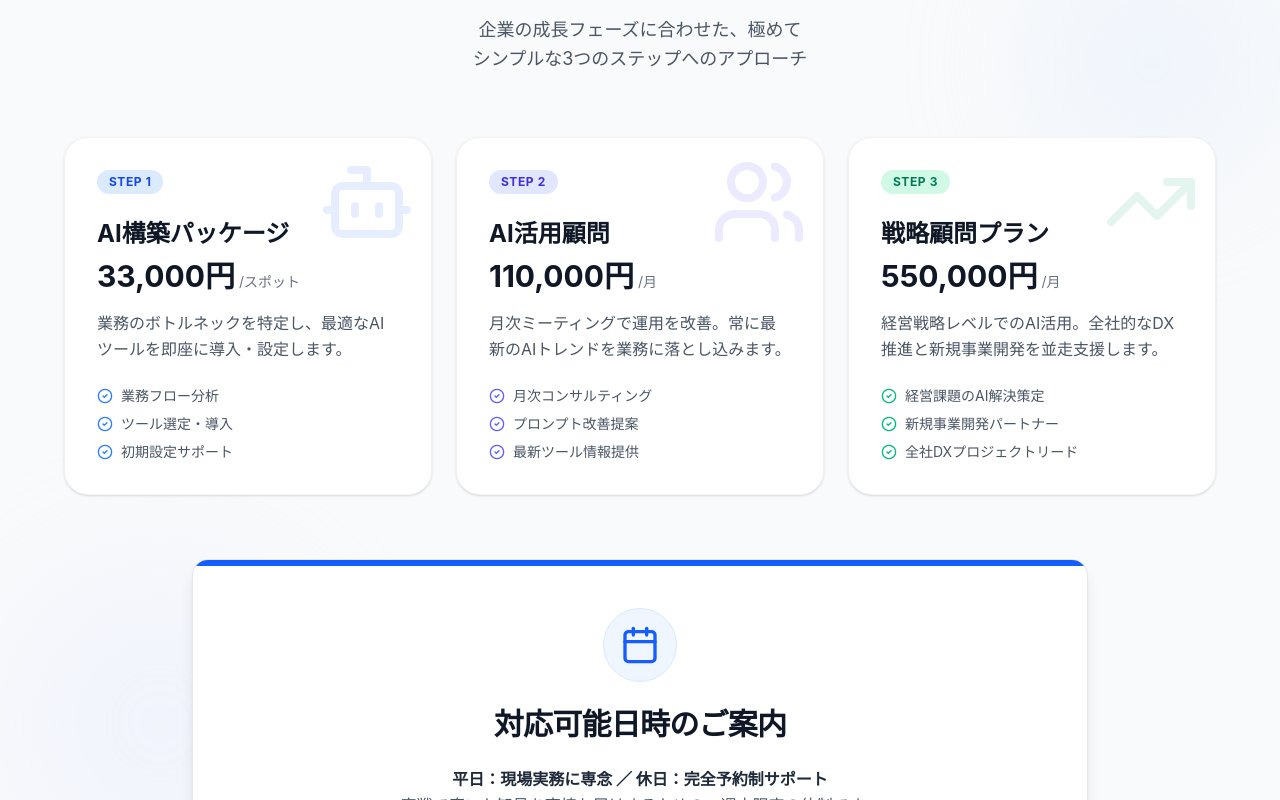
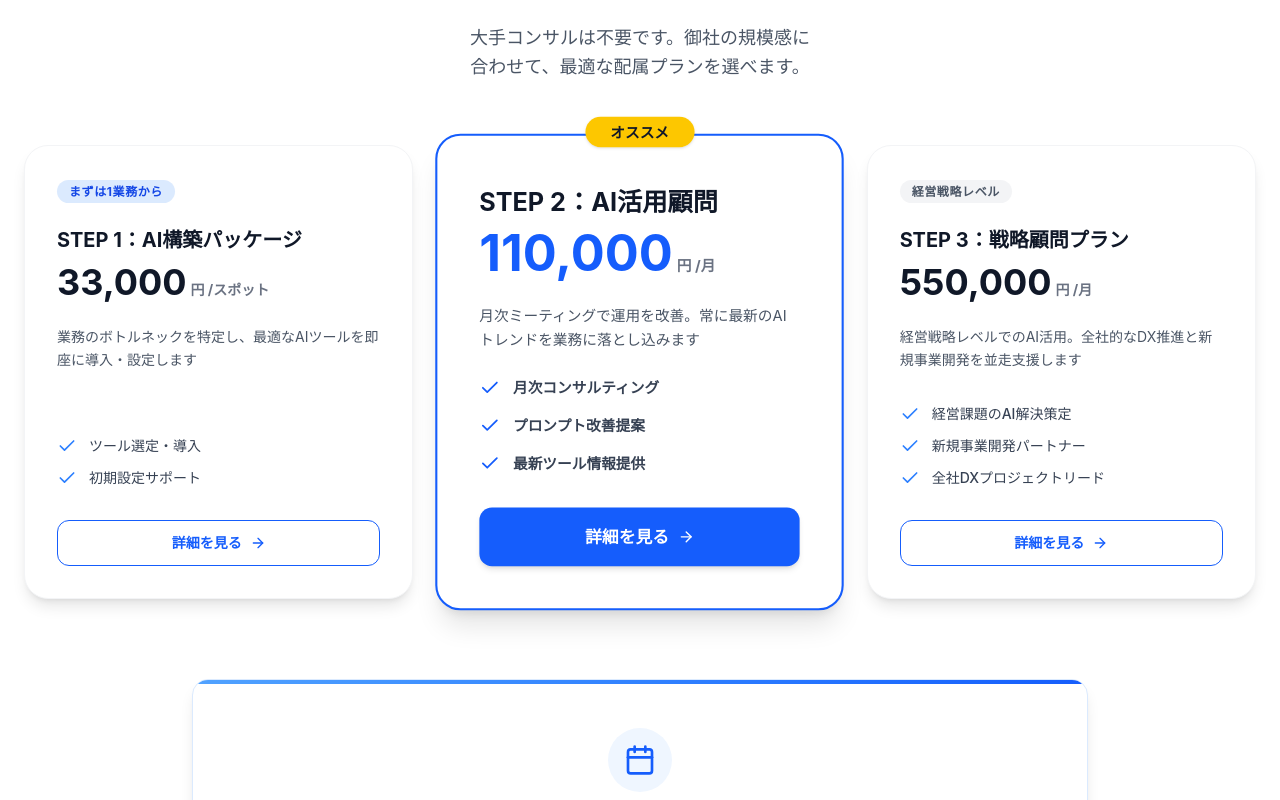
Before and after one commit to amaru0120/ais-ai-staff, a React (Vite) app: page / in a window 1280 px wide. Shown: the part 4560-5360 px from the top of the page. Built offline with nearby package versions, Linux system fonts and the light colour scheme.

Commit message:
Update Service Section (Plans)

```diff
--- a/src/components/Service.tsx
+++ b/src/components/Service.tsx
@@ -1,15 +1,9 @@
 import { motion } from 'framer-motion';
-import { Bot, Users, TrendingUp, CheckCircle2, Calendar } from 'lucide-react';
+import { Check, ArrowRight, Calendar } from 'lucide-react';
 
 export const Service = () => {
     return (
-        <section id="service" className="py-24 bg-gray-50 relative overflow-hidden">
-            {/* Background Decoration */}
-            <div className="absolute top-0 left-0 w-full h-full overflow-hidden pointer-events-none">
-                <div className="absolute top-20 right-0 w-64 h-64 bg-blue-100 rounded-full blur-3xl opacity-30"></div>
-                <div className="absolute bottom-20 left-0 w-80 h-80 bg-indigo-100 rounded-full blur-3xl opacity-30"></div>
-            </div>
-
+        <section id="service" className="py-24 bg-white relative overflow-hidden">
             <div className="container mx-auto px-6 relative z-10">
                 <motion.div
                     initial={{ opacity: 0, y: 15 }}
@@ -17,140 +11,132 @@ export const Service = () => {
                     viewport={{ once: true }}
                     className="mb-16 text-center"
                 >
-                    <h2 className="text-3xl md:text-5xl font-bold text-gray-900 mb-4 tracking-tight text-balance">Service Plans</h2>
-                    <p className="text-gray-600 text-base md:text-lg max-w-2xl mx-auto text-balance px-6 leading-relaxed">
-                        企業の成長フェーズに合わせた、極めてシンプルな3つのステップへのアプローチ
+                    <h2 className="text-3xl md:text-5xl font-bold text-gray-900 mb-6 tracking-tight text-balance">
+                        リスク最小限で始められる、3ステップ。
+                    </h2>
+                    <p className="text-gray-600 text-base md:text-lg max-w-2xl mx-auto text-balance font-medium leading-relaxed">
+                        大手コンサルは不要です。御社の規模感に合わせて、最適な配属プランを選べます。
                     </p>
                 </motion.div>
 
-                <div className="grid grid-cols-1 md:grid-cols-2 lg:grid-cols-12 gap-6 max-w-6xl mx-auto">
-                    {/* Step 1 & 2 share column space in typical bento, but here we want a specific layout
-                        Let's try: Step 1 (4 cols), Step 2 (4 cols), Step 3 (4 cols) - wait, that's just a row.
-                        Bento Grid usually implies varied sizes.
-                        Let's do: Step 1 & 2 on the left (stacked or side-by-side), Step 3 on the right (tall).
-                        Actually, existing plans are 1, 2, 3. Step 3 is the "High Tier".
-                        Let's make Step 3 prominent.
-                    */}
-
-                    {/* Step 1 */}
+                <div className="grid grid-cols-1 md:grid-cols-3 gap-8 max-w-7xl mx-auto items-center">
+                    {/* STEP 1 */}
                     <motion.div
-                        initial={{ opacity: 0, scale: 0.95 }}
-                        whileInView={{ opacity: 1, scale: 1 }}
+                        initial={{ opacity: 0, y: 20 }}
+                        whileInView={{ opacity: 1, y: 0 }}
                         viewport={{ once: true }}
-                        transition={{ duration: 0.4 }}
-                        className="col-span-1 md:col-span-1 lg:col-span-4 bg-white p-8 rounded-3xl border border-gray-100 shadow-sm hover:shadow-xl transition-all duration-300 relative group overflow-hidden"
+                        transition={{ delay: 0.1 }}
+                        whileHover={{ y: -5 }}
+                        className="bg-white p-8 rounded-3xl border border-gray-100 shadow-lg hover:shadow-xl transition-all duration-300 relative flex flex-col h-full"
                     >
-                        <div className="absolute top-0 right-0 p-4 opacity-10 group-hover:opacity-20 transition-opacity">
-                            <Bot className="w-24 h-24 text-blue-600" />
-                        </div>
-                        <div className="flex items-center gap-3 mb-6">
-                            <span className="bg-blue-100 text-blue-700 px-3 py-1 rounded-full text-xs font-bold tracking-wider uppercase">
-                                Step 1
+                        <div className="mb-6">
+                            <span className="bg-blue-100 text-blue-700 px-3 py-1 rounded-full text-xs font-bold tracking-wider">
+                                まずは1業務から
                             </span>
                         </div>
-                        <h3 className="text-2xl font-bold text-gray-900 mb-2">AI構築パッケージ</h3>
-                        <div className="flex items-baseline gap-1 mb-4">
-                            <span className="text-3xl font-bold text-gray-900">33,000円</span>
-                            <span className="text-sm text-gray-500">/スポット</span>
+                        <h3 className="text-xl font-bold text-gray-900 mb-2">STEP 1：AI構築パッケージ</h3>
+                        <div className="flex items-baseline gap-1 mb-6">
+                            <span className="text-4xl font-bold text-gray-900">33,000</span>
+                            <span className="text-sm font-bold text-gray-500">円 /スポット</span>
                         </div>
-                        <p className="text-gray-600 leading-relaxed mb-6">
-                            業務のボトルネックを特定し、最適なAIツールを即座に導入・設定します。
+                        <p className="text-sm text-gray-600 leading-relaxed mb-6 flex-grow">
+                            業務のボトルネックを特定し、最適なAIツールを即座に導入・設定します
                         </p>
-                        <ul className="space-y-2">
-                            <li className="flex items-center gap-2 text-sm text-gray-600">
-                                <CheckCircle2 className="w-4 h-4 text-blue-500" />
-                                <span>業務フロー分析</span>
-                            </li>
-                            <li className="flex items-center gap-2 text-sm text-gray-600">
-                                <CheckCircle2 className="w-4 h-4 text-blue-500" />
+                        <ul className="space-y-3 mb-8">
+                            <li className="flex items-start gap-3 text-sm text-gray-700 font-medium">
+                                <Check className="w-5 h-5 text-blue-500 shrink-0" />
                                 <span>ツール選定・導入</span>
                             </li>
-                            <li className="flex items-center gap-2 text-sm text-gray-600">
-                                <CheckCircle2 className="w-4 h-4 text-blue-500" />
+                            <li className="flex items-start gap-3 text-sm text-gray-700 font-medium">
+                                <Check className="w-5 h-5 text-blue-500 shrink-0" />
                                 <span>初期設定サポート</span>
                             </li>
                         </ul>
+                        <button className="w-full py-3 rounded-xl border border-blue-600 text-blue-600 font-bold text-sm hover:bg-blue-50 transition-colors flex items-center justify-center gap-2">
+                            詳細を見る <ArrowRight className="w-4 h-4" />
+                        </button>
                     </motion.div>
 
-                    {/* Step 2 */}
+                    {/* STEP 2 (Recommended) */}
                     <motion.div
-                        initial={{ opacity: 0, scale: 0.95 }}
-                        whileInView={{ opacity: 1, scale: 1 }}
+                        initial={{ opacity: 0, y: 20 }}
+                        whileInView={{ opacity: 1, y: 0 }}
                         viewport={{ once: true }}
-                        transition={{ duration: 0.4, delay: 0.1 }}
-                        className="col-span-1 md:col-span-1 lg:col-span-4 bg-white p-8 rounded-3xl border border-gray-100 shadow-sm hover:shadow-xl transition-all duration-300 relative group overflow-hidden"
+                        transition={{ delay: 0.2 }}
+                        whileHover={{ y: -8 }}
+                        className="bg-white p-10 rounded-3xl border-2 border-blue-600 shadow-xl hover:shadow-2xl transition-all duration-300 relative flex flex-col z-10 scale-105"
                     >
-                        <div className="absolute top-0 right-0 p-4 opacity-10 group-hover:opacity-20 transition-opacity">
-                            <Users className="w-24 h-24 text-indigo-600" />
-                        </div>
-                        <div className="flex items-center gap-3 mb-6">
-                            <span className="bg-indigo-100 text-indigo-700 px-3 py-1 rounded-full text-xs font-bold tracking-wider uppercase">
-                                Step 2
+                        <div className="absolute -top-4 left-1/2 transform -translate-x-1/2">
+                            <span className="bg-yellow-400 text-gray-900 px-6 py-1.5 rounded-full text-sm font-bold shadow-sm">
+                                オススメ
                             </span>
                         </div>
-                        <h3 className="text-2xl font-bold text-gray-900 mb-2">AI活用顧問</h3>
-                        <div className="flex items-baseline gap-1 mb-4">
-                            <span className="text-3xl font-bold text-gray-900">110,000円</span>
-                            <span className="text-sm text-gray-500">/月</span>
+                        <h3 className="text-2xl font-bold text-gray-900 mb-2 mt-2">STEP 2：AI活用顧問</h3>
+                        <div className="flex items-baseline gap-1 mb-6">
+                            <span className="text-5xl font-bold text-blue-600">110,000</span>
+                            <span className="text-sm font-bold text-gray-500">円 /月</span>
                         </div>
-                        <p className="text-gray-600 leading-relaxed mb-6">
-                            月次ミーティングで運用を改善。常に最新のAIトレンドを業務に落とし込みます。
+                        <p className="text-sm text-gray-600 leading-relaxed mb-6 flex-grow">
+                            月次ミーティングで運用を改善。常に最新のAIトレンドを業務に落とし込みます
                         </p>
-                        <ul className="space-y-2">
-                            <li className="flex items-center gap-2 text-sm text-gray-600">
-                                <CheckCircle2 className="w-4 h-4 text-indigo-500" />
+                        <ul className="space-y-4 mb-8">
+                            <li className="flex items-start gap-3 text-sm text-gray-700 font-bold">
+                                <Check className="w-5 h-5 text-blue-600 shrink-0" />
                                 <span>月次コンサルティング</span>
                             </li>
-                            <li className="flex items-center gap-2 text-sm text-gray-600">
-                                <CheckCircle2 className="w-4 h-4 text-indigo-500" />
+                            <li className="flex items-start gap-3 text-sm text-gray-700 font-bold">
+                                <Check className="w-5 h-5 text-blue-600 shrink-0" />
                                 <span>プロンプト改善提案</span>
                             </li>
-                            <li className="flex items-center gap-2 text-sm text-gray-600">
-                                <CheckCircle2 className="w-4 h-4 text-indigo-500" />
+                            <li className="flex items-start gap-3 text-sm text-gray-700 font-bold">
+                                <Check className="w-5 h-5 text-blue-600 shrink-0" />
                                 <span>最新ツール情報提供</span>
                             </li>
                         </ul>
+                        <button className="w-full py-4 rounded-xl bg-blue-600 text-white font-bold text-base hover:bg-blue-700 transition-colors shadow-md hover:shadow-lg flex items-center justify-center gap-2">
+                            詳細を見る <ArrowRight className="w-4 h-4" />
+                        </button>
                     </motion.div>
 
-                    {/* Step 3 (Featured) */}
-                    {/* Step 3 (Standardized) */}
+                    {/* STEP 3 */}
                     <motion.div
-                        initial={{ opacity: 0, scale: 0.95 }}
-                        whileInView={{ opacity: 1, scale: 1 }}
+                        initial={{ opacity: 0, y: 20 }}
+                        whileInView={{ opacity: 1, y: 0 }}
                         viewport={{ once: true }}
-                        transition={{ duration: 0.4, delay: 0.2 }}
-                        className="col-span-1 md:col-span-2 lg:col-span-4 bg-white p-8 rounded-3xl border border-gray-100 shadow-sm hover:shadow-xl transition-all duration-300 relative group overflow-hidden"
+                        transition={{ delay: 0.3 }}
+                        whileHover={{ y: -5 }}
+                        className="bg-white p-8 rounded-3xl border border-gray-100 shadow-lg hover:shadow-xl transition-all duration-300 relative flex flex-col h-full"
                     >
-                        <div className="absolute top-0 right-0 p-4 opacity-10 group-hover:opacity-20 transition-opacity">
-                            <TrendingUp className="w-24 h-24 text-emerald-600" />
-                        </div>
-                        <div className="flex items-center gap-3 mb-6">
-                            <span className="bg-emerald-100 text-emerald-700 px-3 py-1 rounded-full text-xs font-bold tracking-wider uppercase">
-                                Step 3
+                        <div className="mb-6">
+                            <span className="bg-gray-100 text-gray-600 px-3 py-1 rounded-full text-xs font-bold tracking-wider">
+                                経営戦略レベル
                             </span>
                         </div>
-                        <h3 className="text-2xl font-bold text-gray-900 mb-2">戦略顧問プラン</h3>
-                        <div className="flex items-baseline gap-1 mb-4">
-                            <span className="text-3xl font-bold text-gray-900">550,000円</span>
-                            <span className="text-sm text-gray-500">/月</span>
+                        <h3 className="text-xl font-bold text-gray-900 mb-2">STEP 3：戦略顧問プラン</h3>
+                        <div className="flex items-baseline gap-1 mb-6">
+                            <span className="text-4xl font-bold text-gray-900">550,000</span>
+                            <span className="text-sm font-bold text-gray-500">円 /月</span>
                         </div>
-                        <p className="text-gray-600 leading-relaxed mb-6">
-                            経営戦略レベルでのAI活用。全社的なDX推進と新規事業開発を並走支援します。
+                        <p className="text-sm text-gray-600 leading-relaxed mb-6 flex-grow">
+                            経営戦略レベルでのAI活用。全社的なDX推進と新規事業開発を並走支援します
                         </p>
-                        <ul className="space-y-2">
-                            <li className="flex items-center gap-2 text-sm text-gray-600">
-                                <CheckCircle2 className="w-4 h-4 text-emerald-500" />
+                        <ul className="space-y-3 mb-8">
+                            <li className="flex items-start gap-3 text-sm text-gray-700 font-medium">
+                                <Check className="w-5 h-5 text-blue-500 shrink-0" />
                                 <span>経営課題のAI解決策定</span>
                             </li>
-                            <li className="flex items-center gap-2 text-sm text-gray-600">
-                                <CheckCircle2 className="w-4 h-4 text-emerald-500" />
+                            <li className="flex items-start gap-3 text-sm text-gray-700 font-medium">
+                                <Check className="w-5 h-5 text-blue-500 shrink-0" />
                                 <span>新規事業開発パートナー</span>
                             </li>
-                            <li className="flex items-center gap-2 text-sm text-gray-600">
-                                <CheckCircle2 className="w-4 h-4 text-emerald-500" />
+                            <li className="flex items-start gap-3 text-sm text-gray-700 font-medium">
+                                <Check className="w-5 h-5 text-blue-500 shrink-0" />
                                 <span>全社DXプロジェクトリード</span>
                             </li>
                         </ul>
+                        <button className="w-full py-3 rounded-xl border border-blue-600 text-blue-600 font-bold text-sm hover:bg-blue-50 transition-colors flex items-center justify-center gap-2">
+                            詳細を見る <ArrowRight className="w-4 h-4" />
+                        </button>
                     </motion.div>
                 </div>
 
@@ -160,25 +146,23 @@ export const Service = () => {
                     whileInView={{ opacity: 1, y: 0 }}
                     viewport={{ once: true }}
                     transition={{ delay: 0.4 }}
-                    className="mt-16 max-w-4xl mx-auto"
+                    className="mt-20 max-w-4xl mx-auto"
                 >
-                    <div className="bg-white rounded-2xl p-8 md:p-12 border border-gray-200 shadow-lg relative overflow-hidden flex flex-col items-center text-center gap-6">
+                    <div className="bg-white rounded-2xl p-8 md:p-12 border border-blue-100 shadow-lg relative overflow-hidden flex flex-col items-center text-center gap-6">
                         {/* Subtle blue accent background */}
-                        <div className="absolute top-0 left-0 w-full h-1.5 bg-blue-600"></div>
+                        <div className="absolute top-0 left-0 w-full h-1 bg-gradient-to-r from-blue-400 to-blue-600"></div>
 
-                        <div className="shrink-0 p-4 bg-blue-50 border border-blue-100 rounded-full">
-                            <Calendar className="w-10 h-10 text-blue-600" />
+                        <div className="shrink-0 p-4 bg-blue-50 rounded-full">
+                            <Calendar className="w-8 h-8 text-blue-600" />
                         </div>
 
                         <div className="max-w-2xl relative z-10 text-gray-600 leading-relaxed">
-                            <h3 className="text-gray-900 text-2xl md:text-3xl font-bold mb-6 tracking-tight">
+                            <h3 className="text-gray-900 text-xl font-bold mb-4 tracking-tight">
                                 対応可能日時のご案内
                             </h3>
-                            <p className="text-gray-600 leading-relaxed text-balance text-sm md:text-base px-6">
-                                <span className="font-bold text-gray-800 block mb-2 md:inline md:mb-0">
-                                    平日：現場実務に専念 ／ 休日：完全予約制サポート
-                                </span>
-                                <br className="hidden md:block" />
+                            <p className="text-gray-600 leading-loose text-balance text-sm font-medium">
+                                <span className="text-gray-900 font-bold">平日：現場実務に専念 ／ 休日：完全予約制サポート</span>
+                                <br />
                                 実戦で磨いた知見を直接お届けするための、週末限定の体制です。
                             </p>
                         </div>
```
